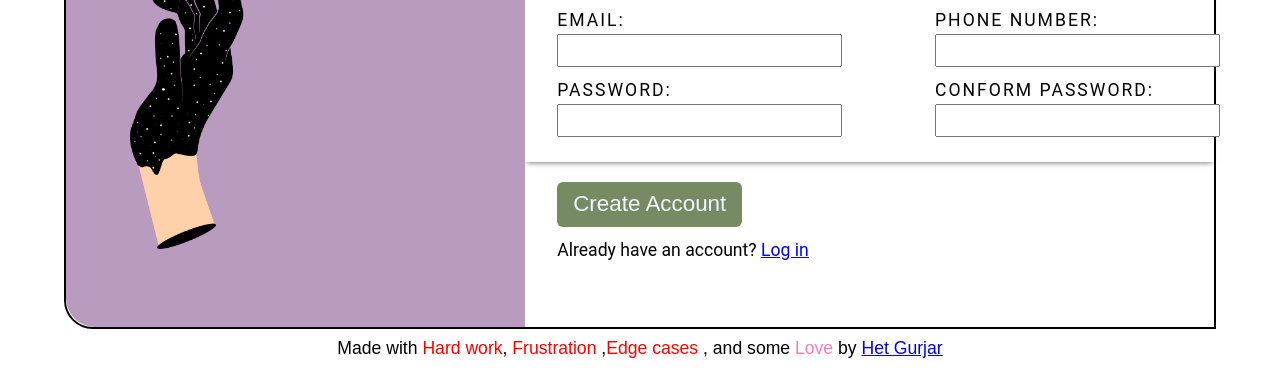
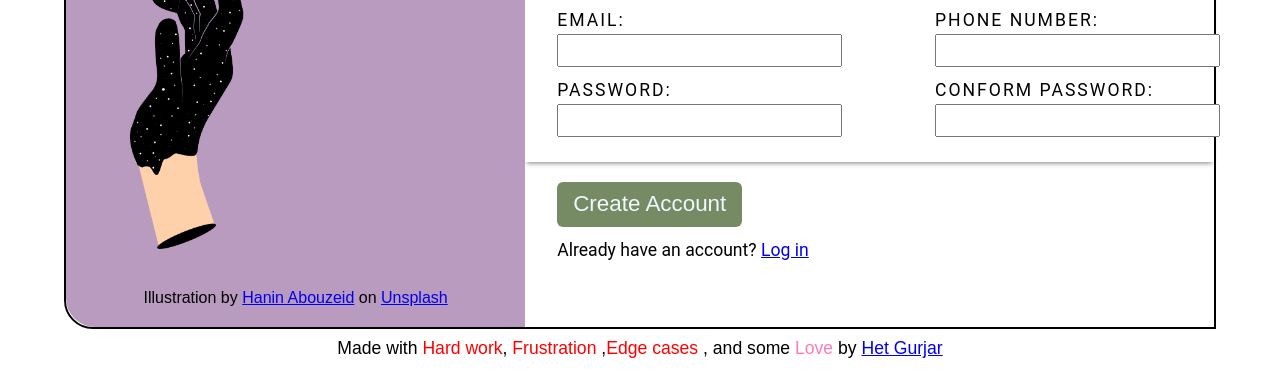
Before and after one commit to Het-477/odin-sign-up-form-v2, a plain HTML site: page index.html in a window 1280 px wide. Shown: the part 424-800 px from the top of the page. Drawn offline with Linux system fonts and the light colour scheme; files whose address does not match are found by name.

Commit message:
style & add `hero-img`'s credit

```diff
--- a/css/style.css
+++ b/css/style.css
@@ -66,7 +66,7 @@
     object-fit: cover;
 }
 
-.form-wrapper-container .logo-container {
+.absolute-center-on-image {
     display: flex;
     justify-content: center;
     align-items: center;
@@ -75,8 +75,28 @@
     width: 100%;
 
     position: absolute;
+    /* border: 2px solid black; */
+}
+
+/* .form-wrapper-container .logo-container {
+    display: flex;
+    justify-content: center;
+    align-items: center;
+    background: hsla(0, 0%, 80%, 0.416);
+
+    width: 100%;
+
+    position: absolute;
+    border: 2px solid black;
+} */
+
+.logo-container {
     top: 40px;
-    /* border: 2px solid black; */
+}
+
+.img-credit {
+    bottom: 20px;
+    font-family: var(--para-font-family-2);
 }
 
 .logo-container img {
--- a/index.html
+++ b/index.html
@@ -16,9 +16,17 @@
             <div class="left-hero-section">
                 <img class="hero-img" src="./assets/hanin-abouzeid-RuzIfMaDdOc-unsplash.png" alt="two hands meeting">
 
-                <div class="logo-container">
+                <div class="logo-container absolute-center-on-image">
                     <img src="./assets/odin-lined.png" alt="odin-logo" class="logo">
                     <p>ODIN</p>
+                </div>
+
+                <div class="img-credit absolute-center-on-image">
+                    <p>
+                        Illustration by <a href="https://unsplash.com/@haninabz/illustrations">Hanin
+                            Abouzeid</a> on <a
+                            href="https://unsplash.com/illustrations/hands-reaching-out-covered-in-dark-cosmic-material-RuzIfMaDdOc?utm_content=creditCopyText&utm_medium=referral&utm_source=unsplash">Unsplash</a>
+                    </p>
                 </div>
 
             </div>
```
